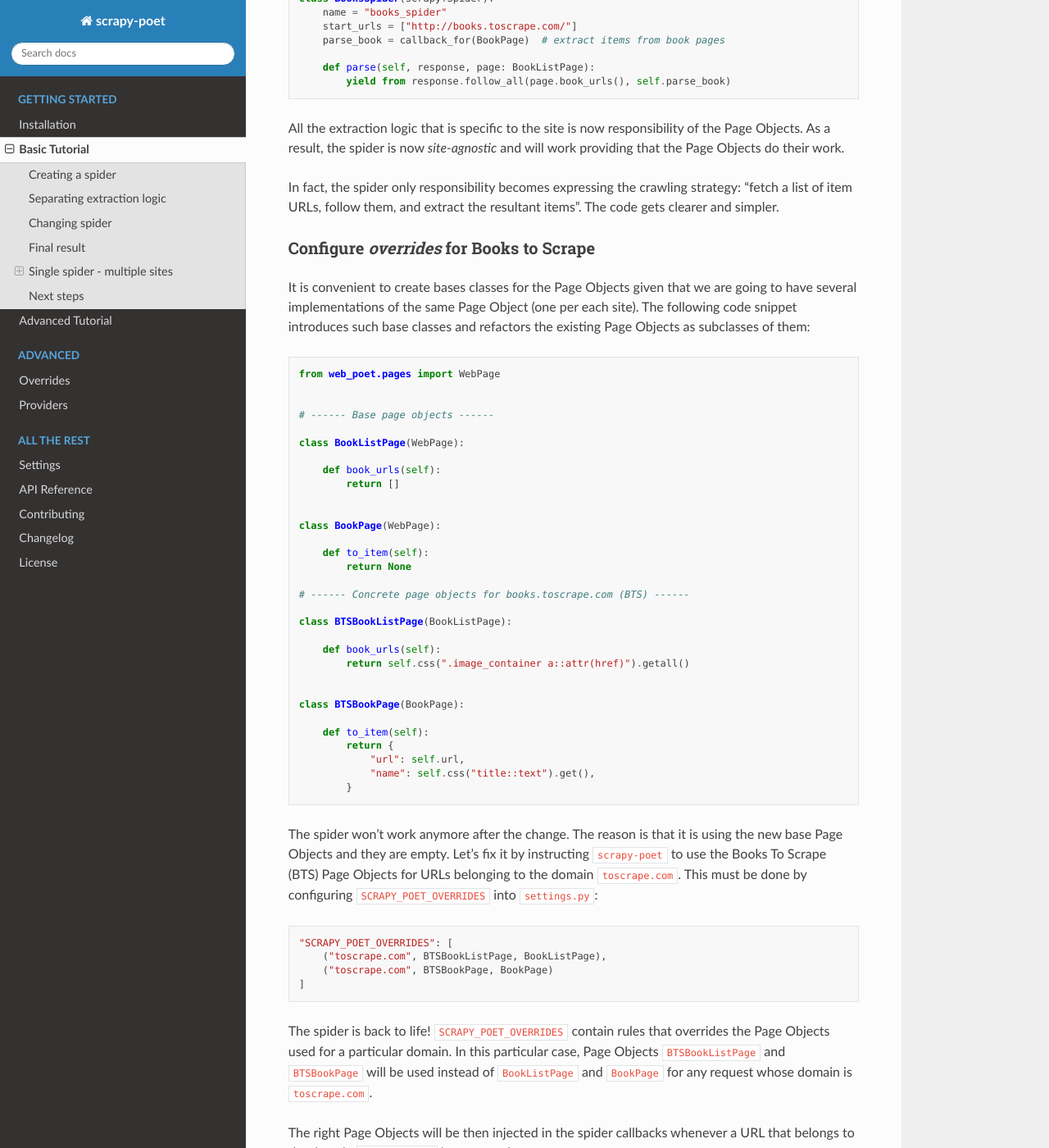
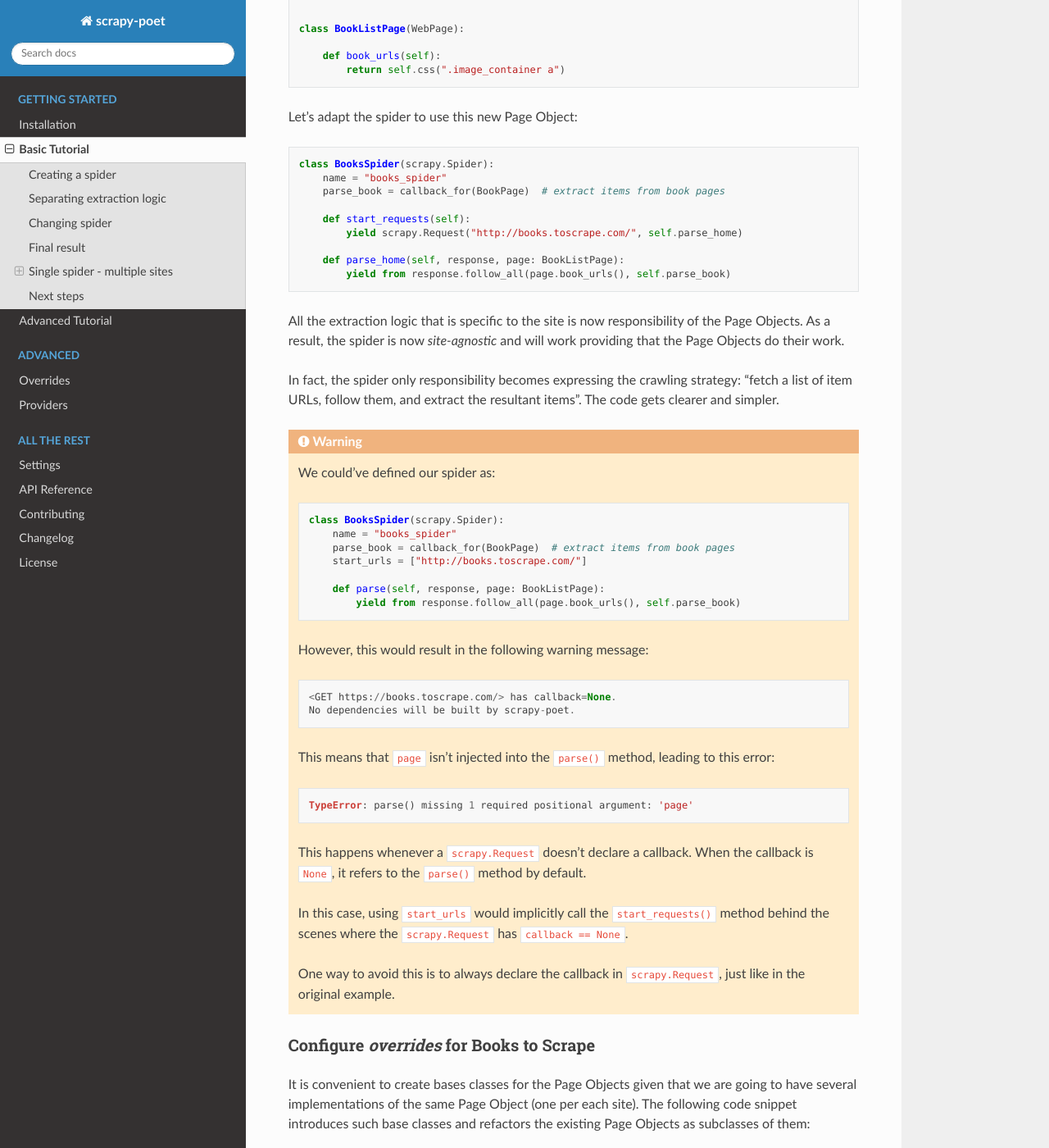
Before and after one commit to scrapinghub/scrapy-poet, a Sphinx documentation site: the page built from docs/intro/basic-tutorial.rst, in a window 1280 px wide and 1400 px high, scrolled down 5720 px. Shown: the whole window at 82% size. Built offline with Sphinx 7.4.7 and the Read the Docs theme 2.0.0, drawn with Linux system fonts in a browser that asks for light colours; some of the changed text lies outside the part shown.

Commit message:
update docs and examples to prevent request callback from being None

```diff
--- a/docs/intro/basic-tutorial.rst
+++ b/docs/intro/basic-tutorial.rst
@@ -43,9 +43,11 @@ called ``books`` and it will crawl and extract data from a target website.
         """Crawl and extract books data"""
 
         name = "books"
-        start_urls = ["http://books.toscrape.com/"]
 
-        def parse(self, response):
+        def start_requests(self):
+            yield scrapy.Request("http://books.toscrape.com/", self.parse_home)
+
+        def parse_home(self, response):
             """Discover book links and follow them"""
             links = response.css(".image_container a")
             yield from response.follow_all(links, self.parse_book)
@@ -147,9 +149,11 @@ The full spider code would be looking like this:
         """Crawl and extract books data"""
 
         name = "books"
-        start_urls = ["http://books.toscrape.com/"]
 
-        def parse(self, response):
+        def start_requests(self):
+            yield scrapy.Request("http://books.toscrape.com/", self.parse_home)
+
+        def parse_home(self, response):
             """Discover book links and follow them"""
             links = response.css(".image_container a")
             yield from response.follow_all(links, self.parse_book)
@@ -173,10 +177,12 @@ returning the result of the ``to_item`` method call. We could use
         """Crawl and extract books data"""
 
         name = "books"
-        start_urls = ["http://books.toscrape.com/"]
         parse_book = callback_for(BookPage)
 
-        def parse(self, response):
+        def start_requests(self):
+            yield scrapy.Request("http://books.toscrape.com/", self.parse_home)
+
+        def parse_home(self, response):
             """Discovers book links and follows them"""
             links = response.css(".image_container a")
             yield from response.follow_all(links, self.parse_book)
@@ -197,9 +203,11 @@ returning the result of the ``to_item`` method call. We could use
 
         class BooksSpider(scrapy.Spider):
             name = "books"
-            start_urls = ["http://books.toscrape.com/"]
 
-            def parse(self, response):
+            def start_requests(self):
+                yield scrapy.Request("http://books.toscrape.com/", self.parse_home)
+
+            def parse_home(self, response):
                 links = response.css(".image_container a")
                 yield from response.follow_all(links, self.parse_book)
 
@@ -212,9 +220,11 @@ returning the result of the ``to_item`` method call. We could use
 
         class BooksSpider(scrapy.Spider):
             name = "books"
-            start_urls = ["http://books.toscrape.com/"]
 
-            def parse(self, response):
+            def start_requests(self):
+                yield scrapy.Request("http://books.toscrape.com/", self.parse_home)
+
+            def parse_home(self, response):
                 links = response.css(".image_container a")
                 yield from response.follow_all(links, self.parse_book)
 
@@ -252,10 +262,12 @@ At the end of our job, the spider should look like this:
         """Crawl and extract books data"""
 
         name = "books"
-        start_urls = ["http://books.toscrape.com/"]
         parse_book = callback_for(BookPage)  # extract items from book pages
 
-        def parse(self, response):
+        def start_requests(self):
+            yield scrapy.Request("http://books.toscrape.com/", self.parse_home)
+
+        def parse_home(self, response):
             """Discover book links and follow them"""
             links = response.css(".image_container a")
             yield from response.follow_all(links, self.parse_book)
@@ -317,10 +329,12 @@ Let's adapt the spider to use this new Page Object:
 
     class BooksSpider(scrapy.Spider):
         name = "books_spider"
-        start_urls = ["http://books.toscrape.com/"]
         parse_book = callback_for(BookPage)  # extract items from book pages
 
-        def parse(self, response, page: BookListPage):
+        def start_requests(self):
+            yield scrapy.Request("http://books.toscrape.com/", self.parse_home)
+
+        def parse_home(self, response, page: BookListPage):
             yield from response.follow_all(page.book_urls(), self.parse_book)
 
 All the extraction logic that is specific to the site is now responsibility
@@ -330,6 +344,39 @@ work providing that the Page Objects do their work.
 In fact, the spider only responsibility becomes expressing the crawling strategy:
 "fetch a list of item URLs, follow them, and extract the resultant items".
 The code gets clearer and simpler.
+
+.. warning::
+
+    We could've defined our spider as:
+
+    .. code-block:: python
+
+        class BooksSpider(scrapy.Spider):
+            name = "books_spider"
+            parse_book = callback_for(BookPage)  # extract items from book pages
+            start_urls = ["http://books.toscrape.com/"]
+
+            def parse(self, response, page: BookListPage):
+                yield from response.follow_all(page.book_urls(), self.parse_book)
+
+    However, this would result in the following warning message::
+
+        <GET https://books.toscrape.com/> has callback=None.
+        No dependencies will be built by scrapy-poet.
+
+    This means that ``page`` isn't injected into the ``parse()`` method, leading
+    to this error::
+
+        TypeError: parse() missing 1 required positional argument: 'page'
+
+    This happens whenever a ``scrapy.Request`` doesn't declare a callback. When
+    the callback is ``None``, it refers to the ``parse()`` method by default.
+
+    In this case, using ``start_urls`` would implicitly call the ``start_requests()``
+    method behind the scenes where the ``scrapy.Request`` has ``callback == None``.
+
+    One way to avoid this is to always declare the callback in ``scrapy.Request``,
+    just like in the original example.
 
 Configure *overrides* for Books to Scrape
 -----------------------------------------
```
Also changed, not shown: docs/intro/advanced-tutorial.rst (+8 -4 lines), docs/providers.rst (+8 -2 lines), 10 other files.
